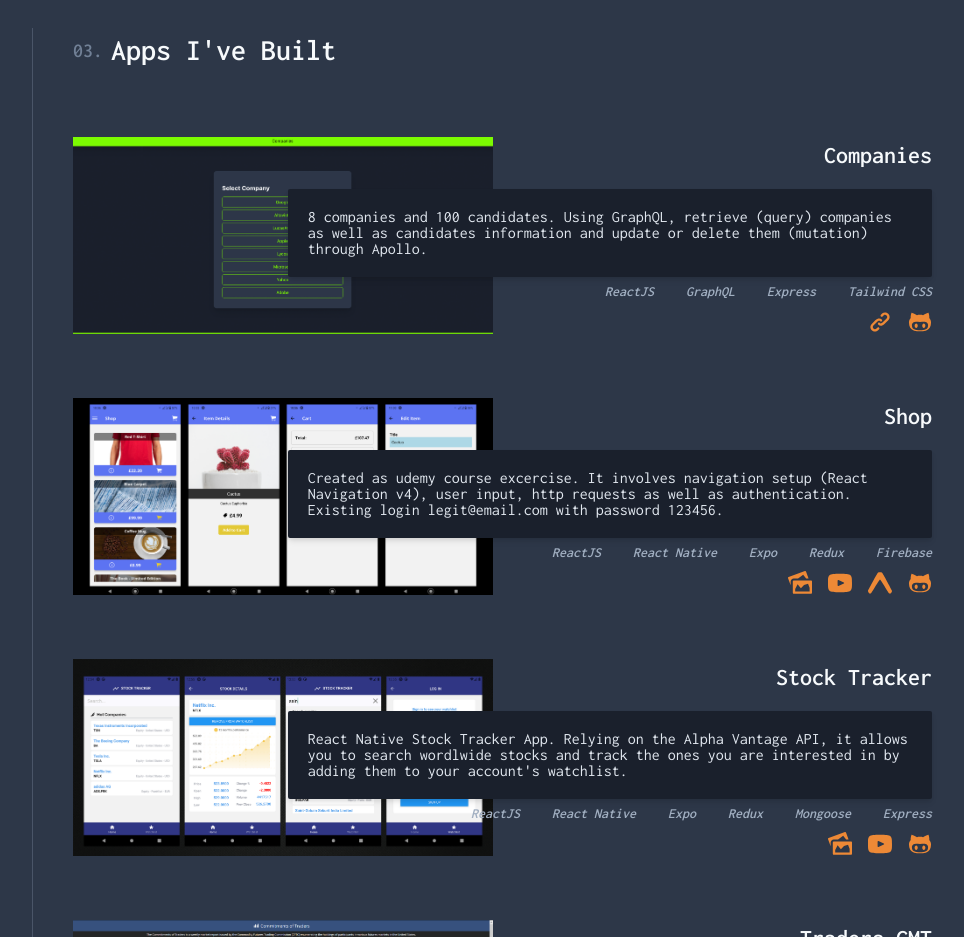
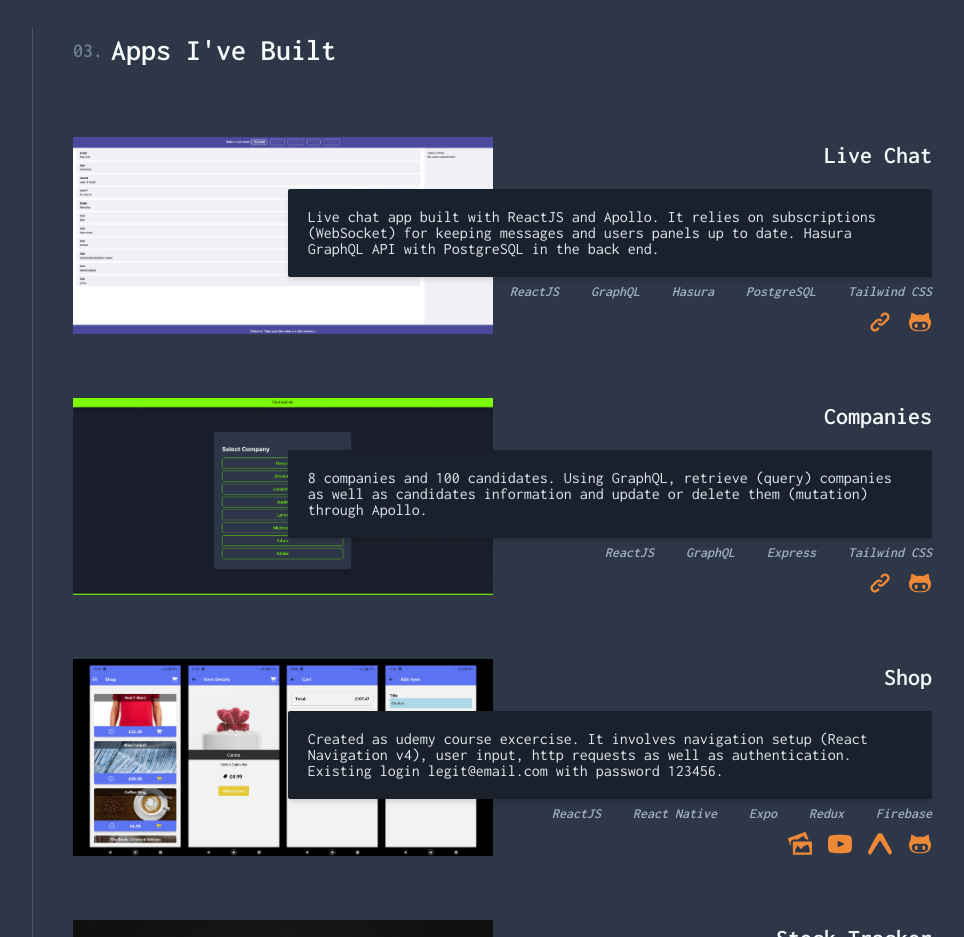
Before and after one commit to barcel0/me, a React (Create React App) app: page / in a window 1280 px wide. Shown: the part 1080-2017 px from the top of the page, without its empty margins (158-1122 px from the left). Built offline with nearby package versions, Linux system fonts and the light colour scheme.

Commit message:
add hasura chat app to portfolio

```diff
--- a/src/static/data.js
+++ b/src/static/data.js
@@ -1,4 +1,13 @@
 export const portfolioItems = [
+  {
+    id: 7,
+    title: 'Live Chat',
+    description: "Live chat app built with ReactJS and Apollo. It relies on subscriptions (WebSocket) for keeping messages and users panels up to date. Hasura GraphQL API with PostgreSQL in the back end.",
+    image: 'graphql-chat.png',
+    github: 'https://github.com/barcel0/hasura-chat-app',
+    demo: 'https://hasura-chat-app.netlify.app/',
+    stack: ['ReactJS', 'GraphQL', 'Hasura', 'PostgreSQL', 'Tailwind CSS']
+  },
   {
     id: 6,
     title: 'Companies',
```
Also changed, not shown: public/img/graphql-chat.png (added).
